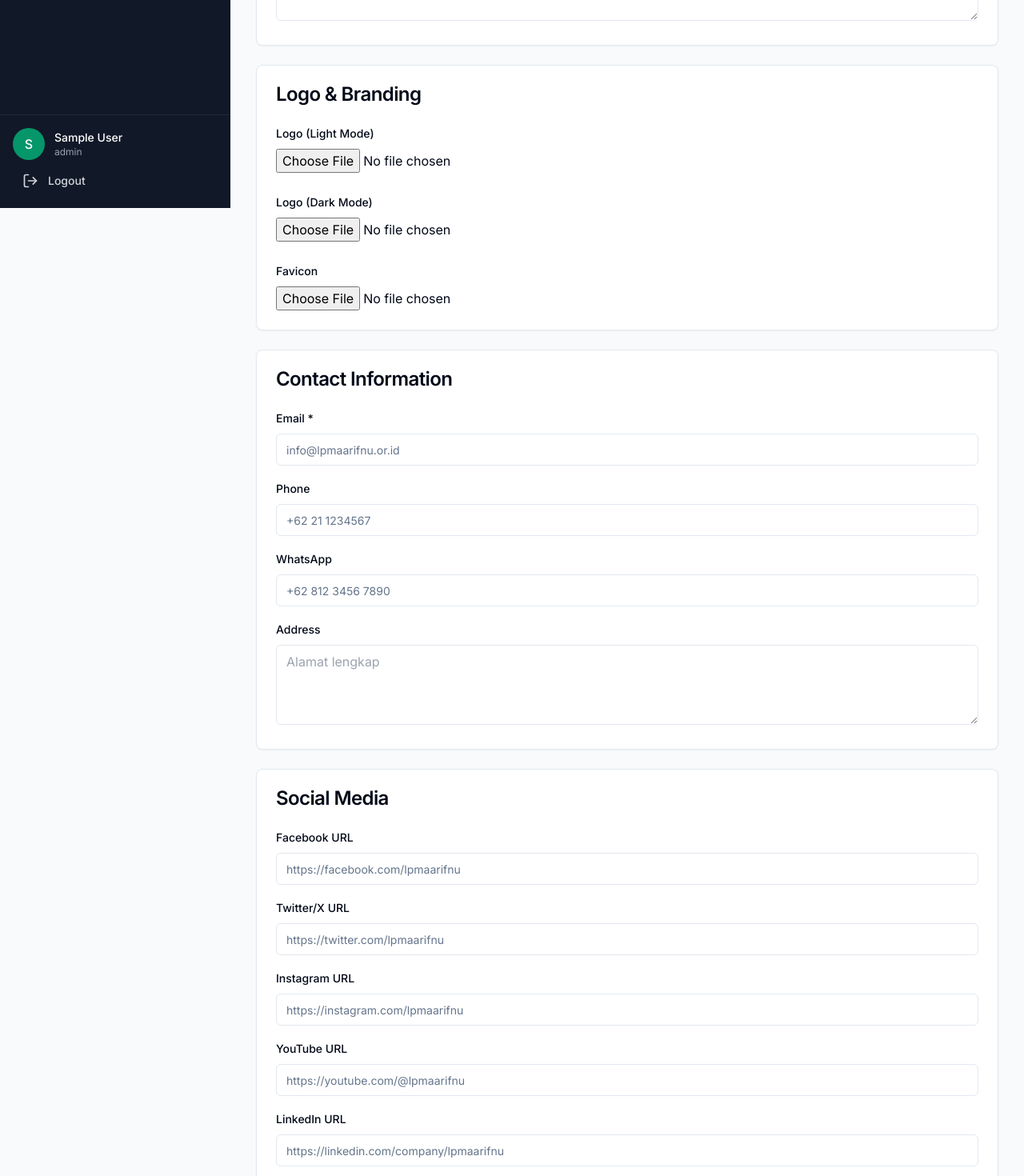
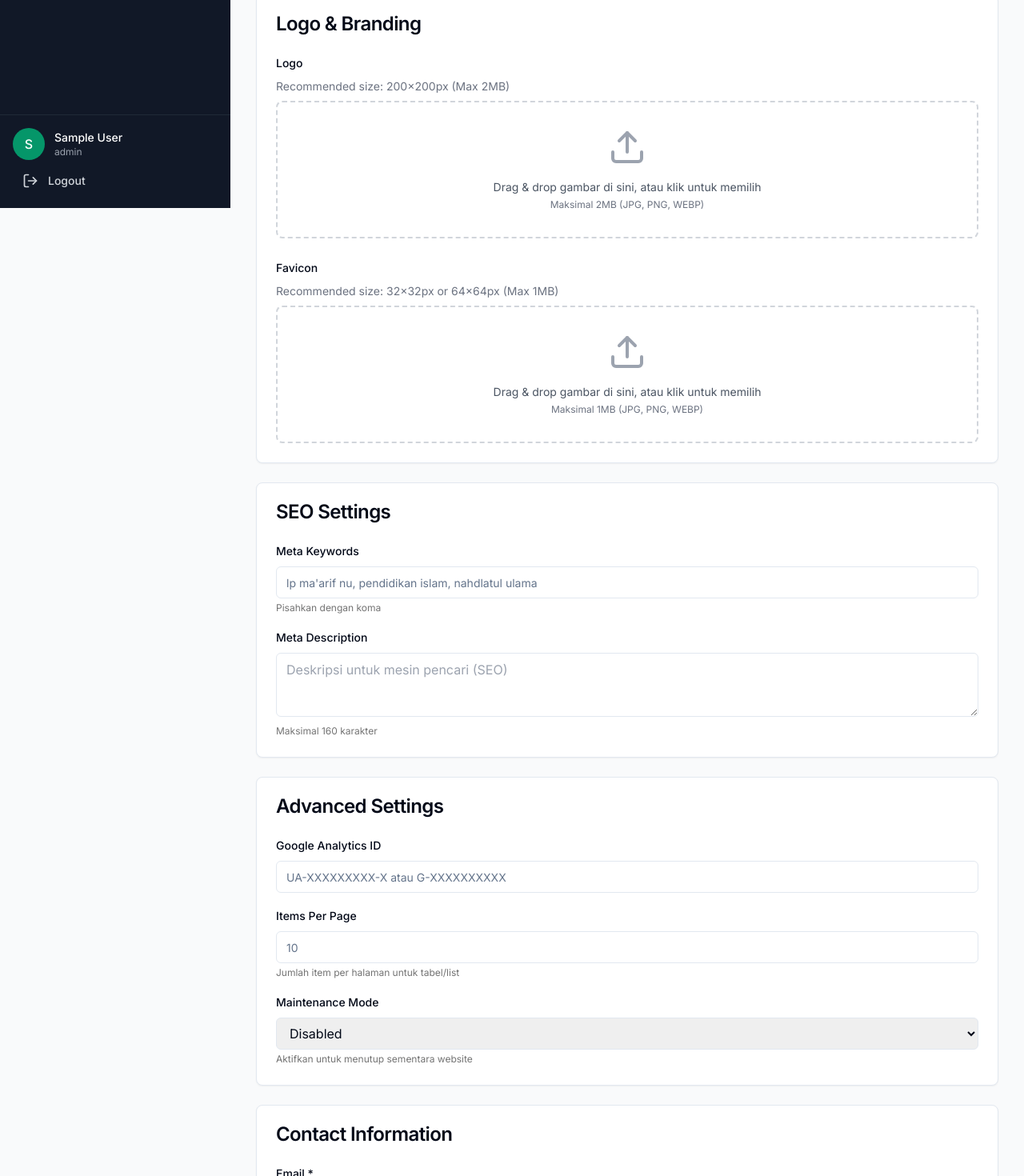
Before and after one commit to devmaarifnu/site-admin-dashboard, a Next.js app: page /settings/general in a window 1280 px wide. Shown: the part 540-2010 px from the top of the page at 80% size. Built offline with nearby package versions, Linux system fonts and the light colour scheme; no server answers; sample sign-in values are in the browser's storage.

Commit message:
fix: setting general

```diff
--- a/src/app/(dashboard)/settings/general/page.jsx
+++ b/src/app/(dashboard)/settings/general/page.jsx
@@ -11,28 +11,31 @@ import { Card, CardContent, CardHeader, CardTitle } from '@/components/ui/card'
 import { settingsApi } from '@/lib/api/modules'
 import { toast } from 'sonner'
 import Image from 'next/image'
+import ImageUploader from '@/components/shared/ImageUploader'
 
 const settingsSchema = z.object({
   site_name: z.string().min(3, 'Nama situs minimal 3 karakter'),
-  tagline: z.string().optional(),
-  description: z.string().optional(),
-  email: z.string().email('Email tidak valid'),
-  phone: z.string().optional(),
-  whatsapp: z.string().optional(),
-  address: z.string().optional(),
-  facebook_url: z.string().optional(),
-  twitter_url: z.string().optional(),
-  instagram_url: z.string().optional(),
-  youtube_url: z.string().optional(),
-  linkedin_url: z.string().optional(),
+  site_description: z.string().optional(),
+  meta_keywords: z.string().optional(),
+  meta_description: z.string().optional(),
+  maintenance_mode: z.string().optional(),
+  google_analytics_id: z.string().optional(),
+  items_per_page: z.string().optional(),
+  contact_email: z.string().email('Email tidak valid'),
+  contact_phone: z.string().optional(),
+  contact_address: z.string().optional(),
+  social_facebook: z.string().optional(),
+  social_twitter: z.string().optional(),
+  social_instagram: z.string().optional(),
+  social_youtube: z.string().optional(),
 })
 
 export default function GeneralSettingsPage() {
   const [loading, setLoading] = useState(false)
   const [fetching, setFetching] = useState(true)
   const [logoUrl, setLogoUrl] = useState('')
-  const [logoDarkUrl, setLogoDarkUrl] = useState('')
   const [faviconUrl, setFaviconUrl] = useState('')
+  const [settingsMap, setSettingsMap] = useState(new Map())
 
   const {
     register,
@@ -49,61 +52,63 @@ export default function GeneralSettingsPage() {
 
   const fetchSettings = async () => {
     try {
-      const response = await settingsApi.getGeneral()
-      const data = response.data || response
-      reset(data)
-      setLogoUrl(data.logo_url || '')
-      setLogoDarkUrl(data.logo_dark_url || '')
-      setFaviconUrl(data.favicon_url || '')
+      const response = await settingsApi.getAll()
+
+      // Response structure: { success, message, data: [...] }
+      const settings = response.data?.data || response.data || []
+
+      // Transform array to Map and object
+      const map = new Map()
+      const formData = {}
+
+      settings.forEach(setting => {
+        map.set(setting.setting_key, setting)
+        formData[setting.setting_key] = setting.setting_value
+      })
+
+      setSettingsMap(map)
+
+      // Set logo and favicon URLs
+      setLogoUrl(formData.site_logo || '')
+      setFaviconUrl(formData.site_favicon || '')
+
+      // Reset form with data
+      reset(formData)
     } catch (error) {
+      console.error('Error fetching settings:', error)
       toast.error('Gagal memuat pengaturan')
     } finally {
       setFetching(false)
     }
   }
 
-  const handleImageUpload = async (file, type) => {
-    const formData = new FormData()
-    formData.append('file', file)
-    formData.append('tag', 'logo')
-    formData.append('is_public', 'true')
-
-    try {
-      const token = localStorage.getItem('auth_token')
-      const response = await fetch(`${process.env.NEXT_PUBLIC_API_URL}/api/v1/admin/cdn/upload`, {
-        method: 'POST',
-        headers: {
-          'Authorization': `Bearer ${token}`,
-        },
-        body: formData,
-      })
-
-      if (!response.ok) throw new Error('Upload failed')
-
-      const data = await response.json()
-      const uploadedUrl = data.data?.url || data.url
-
-      if (type === 'logo') setLogoUrl(uploadedUrl)
-      else if (type === 'logo_dark') setLogoDarkUrl(uploadedUrl)
-      else if (type === 'favicon') setFaviconUrl(uploadedUrl)
-
-      toast.success('Logo berhasil diupload')
-    } catch (error) {
-      toast.error('Gagal mengupload logo')
-    }
-  }
+  // No need for manual upload handler - ImageUploader handles it
 
   const onSubmit = async (data) => {
     setLoading(true)
     try {
-      await settingsApi.updateGeneral({
+      // Prepare settings object for update
+      const payload = {
         ...data,
-        logo_url: logoUrl,
-        logo_dark_url: logoDarkUrl,
-        favicon_url: faviconUrl,
-      })
+        site_logo: logoUrl || '',
+        site_favicon: faviconUrl || '',
+      }
+
+      // Convert items_per_page to number if present
+      if (payload.items_per_page) {
+        payload.items_per_page = parseInt(payload.items_per_page, 10)
+      }
+
+      // Convert maintenance_mode to boolean
+      if (payload.maintenance_mode !== undefined) {
+        payload.maintenance_mode = payload.maintenance_mode === 'true'
+      }
+
+      await settingsApi.update(payload)
       toast.success('Pengaturan berhasil disimpan')
+      fetchSettings() // Refresh data
     } catch (error) {
+      console.error('Error saving settings:', error)
       toast.error(error.response?.data?.message || 'Gagal menyimpan pengaturan')
     } finally {
       setLoading(false)
@@ -145,20 +150,10 @@ export default function GeneralSettingsPage() {
             </div>
 
             <div>
-              <Label htmlFor="tagline">Tagline</Label>
-              <Input
-                id="tagline"
-                {...register('tagline')}
-                placeholder="Lembaga Pendidikan Ma'arif NU"
-                className="mt-2"
-              />
-            </div>
-
-            <div>
-              <Label htmlFor="description">Description</Label>
+              <Label htmlFor="site_description">Description</Label>
               <textarea
-                id="description"
-                {...register('description')}
+                id="site_description"
+                {...register('site_description')}
                 placeholder="Deskripsi website"
                 className="mt-2 w-full min-h-[100px] px-3 py-2 border rounded-md"
               />
@@ -172,102 +167,135 @@ export default function GeneralSettingsPage() {
           </CardHeader>
           <CardContent className="space-y-6">
             <div>
-              <Label>Logo (Light Mode)</Label>
-              <div className="mt-2">
+              <Label>Logo</Label>
               {logoUrl ? (
-                  <div className="flex items-center gap-4">
-                    <div className="relative w-32 h-32 border rounded-lg p-2">
+                <div className="mt-2 space-y-4">
+                  <div className="relative w-48 h-48 border rounded-lg p-4 bg-white">
                     <Image src={logoUrl} alt="Logo" fill className="object-contain" />
                   </div>
                   <Button
                     type="button"
                     variant="outline"
-                      onClick={() => {
-                        const input = document.createElement('input')
-                        input.type = 'file'
-                        input.accept = 'image/*'
-                        input.onchange = (e) => handleImageUpload(e.target.files[0], 'logo')
-                        input.click()
-                      }}
+                    onClick={() => setLogoUrl('')}
                   >
                     Ganti Logo
                   </Button>
                 </div>
               ) : (
-                  <input
-                    type="file"
-                    accept="image/*"
-                    onChange={(e) => handleImageUpload(e.target.files[0], 'logo')}
-                    className="block"
+                <div className="mt-2">
+                  <ImageUploader
+                    value={logoUrl}
+                    onChange={setLogoUrl}
+                    folder="logo"
+                    label=""
+                    description="Recommended size: 200x200px (Max 2MB)"
+                    maxSize={2}
                   />
+                </div>
               )}
-              </div>
-            </div>
-
-            <div>
-              <Label>Logo (Dark Mode)</Label>
-              <div className="mt-2">
-                {logoDarkUrl ? (
-                  <div className="flex items-center gap-4">
-                    <div className="relative w-32 h-32 border rounded-lg p-2 bg-neutral-900">
-                      <Image src={logoDarkUrl} alt="Logo Dark" fill className="object-contain" />
-                    </div>
-                    <Button
-                      type="button"
-                      variant="outline"
-                      onClick={() => {
-                        const input = document.createElement('input')
-                        input.type = 'file'
-                        input.accept = 'image/*'
-                        input.onchange = (e) => handleImageUpload(e.target.files[0], 'logo_dark')
-                        input.click()
-                      }}
-                    >
-                      Ganti Logo
-                    </Button>
-                  </div>
-                ) : (
-                  <input
-                    type="file"
-                    accept="image/*"
-                    onChange={(e) => handleImageUpload(e.target.files[0], 'logo_dark')}
-                    className="block"
-                  />
-                )}
-              </div>
             </div>
 
             <div>
               <Label>Favicon</Label>
-              <div className="mt-2">
               {faviconUrl ? (
-                  <div className="flex items-center gap-4">
-                    <div className="relative w-16 h-16 border rounded-lg">
+                <div className="mt-2 space-y-4">
+                  <div className="relative w-24 h-24 border rounded-lg p-2 bg-white">
                     <Image src={faviconUrl} alt="Favicon" fill className="object-contain" />
                   </div>
                   <Button
                     type="button"
                     variant="outline"
-                      onClick={() => {
-                        const input = document.createElement('input')
-                        input.type = 'file'
-                        input.accept = 'image/*'
-                        input.onchange = (e) => handleImageUpload(e.target.files[0], 'favicon')
-                        input.click()
-                      }}
+                    onClick={() => setFaviconUrl('')}
                   >
                     Ganti Favicon
                   </Button>
                 </div>
               ) : (
-                  <input
-                    type="file"
-                    accept="image/*"
-                    onChange={(e) => handleImageUpload(e.target.files[0], 'favicon')}
-                    className="block"
+                <div className="mt-2">
+                  <ImageUploader
+                    value={faviconUrl}
+                    onChange={setFaviconUrl}
+                    folder="logo"
+                    label=""
+                    description="Recommended size: 32x32px or 64x64px (Max 1MB)"
+                    maxSize={1}
                   />
+                </div>
               )}
             </div>
+          </CardContent>
+        </Card>
+
+        <Card>
+          <CardHeader>
+            <CardTitle>SEO Settings</CardTitle>
+          </CardHeader>
+          <CardContent className="space-y-4">
+            <div>
+              <Label htmlFor="meta_keywords">Meta Keywords</Label>
+              <Input
+                id="meta_keywords"
+                {...register('meta_keywords')}
+                placeholder="lp ma'arif nu, pendidikan islam, nahdlatul ulama"
+                className="mt-2"
+              />
+              <p className="text-xs text-neutral-500 mt-1">Pisahkan dengan koma</p>
+            </div>
+
+            <div>
+              <Label htmlFor="meta_description">Meta Description</Label>
+              <textarea
+                id="meta_description"
+                {...register('meta_description')}
+                placeholder="Deskripsi untuk mesin pencari (SEO)"
+                className="mt-2 w-full min-h-[80px] px-3 py-2 border rounded-md"
+                maxLength={160}
+              />
+              <p className="text-xs text-neutral-500 mt-1">Maksimal 160 karakter</p>
+            </div>
+          </CardContent>
+        </Card>
+
+        <Card>
+          <CardHeader>
+            <CardTitle>Advanced Settings</CardTitle>
+          </CardHeader>
+          <CardContent className="space-y-4">
+            <div>
+              <Label htmlFor="google_analytics_id">Google Analytics ID</Label>
+              <Input
+                id="google_analytics_id"
+                {...register('google_analytics_id')}
+                placeholder="UA-XXXXXXXXX-X atau G-XXXXXXXXXX"
+                className="mt-2"
+              />
+            </div>
+
+            <div>
+              <Label htmlFor="items_per_page">Items Per Page</Label>
+              <Input
+                id="items_per_page"
+                type="number"
+                {...register('items_per_page')}
+                placeholder="10"
+                className="mt-2"
+                min="1"
+                max="100"
+              />
+              <p className="text-xs text-neutral-500 mt-1">Jumlah item per halaman untuk tabel/list</p>
+            </div>
+
+            <div>
+              <Label htmlFor="maintenance_mode">Maintenance Mode</Label>
+              <select
+                id="maintenance_mode"
+                {...register('maintenance_mode')}
+                className="mt-2 w-full px-3 py-2 border rounded-md"
+              >
+                <option value="false">Disabled</option>
+                <option value="true">Enabled</option>
+              </select>
+              <p className="text-xs text-neutral-500 mt-1">Aktifkan untuk menutup sementara website</p>
             </div>
           </CardContent>
         </Card>
@@ -278,44 +306,34 @@ export default function GeneralSettingsPage() {
           </CardHeader>
           <CardContent className="space-y-4">
             <div>
-              <Label htmlFor="email">Email *</Label>
+              <Label htmlFor="contact_email">Email *</Label>
               <Input
-                id="email"
+                id="contact_email"
                 type="email"
-                {...register('email')}
+                {...register('contact_email')}
                 placeholder="info@lpmaarifnu.or.id"
                 className="mt-2"
               />
-              {errors.email && (
-                <p className="text-sm text-red-600 mt-1">{errors.email.message}</p>
+              {errors.contact_email && (
+                <p className="text-sm text-red-600 mt-1">{errors.contact_email.message}</p>
               )}
             </div>
 
             <div>
-              <Label htmlFor="phone">Phone</Label>
+              <Label htmlFor="contact_phone">Phone</Label>
               <Input
-                id="phone"
-                {...register('phone')}
+                id="contact_phone"
+                {...register('contact_phone')}
                 placeholder="+62 21 1234567"
                 className="mt-2"
               />
             </div>
 
             <div>
-              <Label htmlFor="whatsapp">WhatsApp</Label>
-              <Input
-                id="whatsapp"
-                {...register('whatsapp')}
-                placeholder="+62 812 3456 7890"
-                className="mt-2"
-              />
-            </div>
-
-            <div>
-              <Label htmlFor="address">Address</Label>
+              <Label htmlFor="contact_address">Address</Label>
               <textarea
-                id="address"
-                {...register('address')}
+                id="contact_address"
+                {...register('contact_address')}
                 placeholder="Alamat lengkap"
                 className="mt-2 w-full min-h-[100px] px-3 py-2 border rounded-md"
               />
@@ -329,51 +347,41 @@ export default function GeneralSettingsPage() {
           </CardHeader>
           <CardContent className="space-y-4">
             <div>
-              <Label htmlFor="facebook_url">Facebook URL</Label>
+              <Label htmlFor="social_facebook">Facebook URL</Label>
               <Input
-                id="facebook_url"
-                {...register('facebook_url')}
+                id="social_facebook"
+                {...register('social_facebook')}
                 placeholder="https://facebook.com/lpmaarifnu"
                 className="mt-2"
               />
             </div>
 
             <div>
-              <Label htmlFor="twitter_url">Twitter/X URL</Label>
+              <Label htmlFor="social_twitter">Twitter/X URL</Label>
               <Input
-                id="twitter_url"
-                {...register('twitter_url')}
+                id="social_twitter"
+                {...register('social_twitter')}
                 placeholder="https://twitter.com/lpmaarifnu"
                 className="mt-2"
               />
             </div>
 
             <div>
-              <Label htmlFor="instagram_url">Instagram URL</Label>
+              <Label htmlFor="social_instagram">Instagram URL</Label>
               <Input
-                id="instagram_url"
-                {...register('instagram_url')}
+                id="social_instagram"
+                {...register('social_instagram')}
                 placeholder="https://instagram.com/lpmaarifnu"
                 className="mt-2"
               />
             </div>
 
             <div>
-              <Label htmlFor="youtube_url">YouTube URL</Label>
+              <Label htmlFor="social_youtube">YouTube URL</Label>
               <Input
-                id="youtube_url"
-                {...register('youtube_url')}
+                id="social_youtube"
+                {...register('social_youtube')}
                 placeholder="https://youtube.com/@lpmaarifnu"
-                className="mt-2"
-              />
-            </div>
-
-            <div>
-              <Label htmlFor="linkedin_url">LinkedIn URL</Label>
-              <Input
-                id="linkedin_url"
-                {...register('linkedin_url')}
-                placeholder="https://linkedin.com/company/lpmaarifnu"
                 className="mt-2"
               />
             </div>
```
Also changed, not shown: src/app/(dashboard)/settings/page.jsx (+0 -8 lines), src/lib/api/modules.js. Lines whose indentation alone changed are shown as unchanged.
